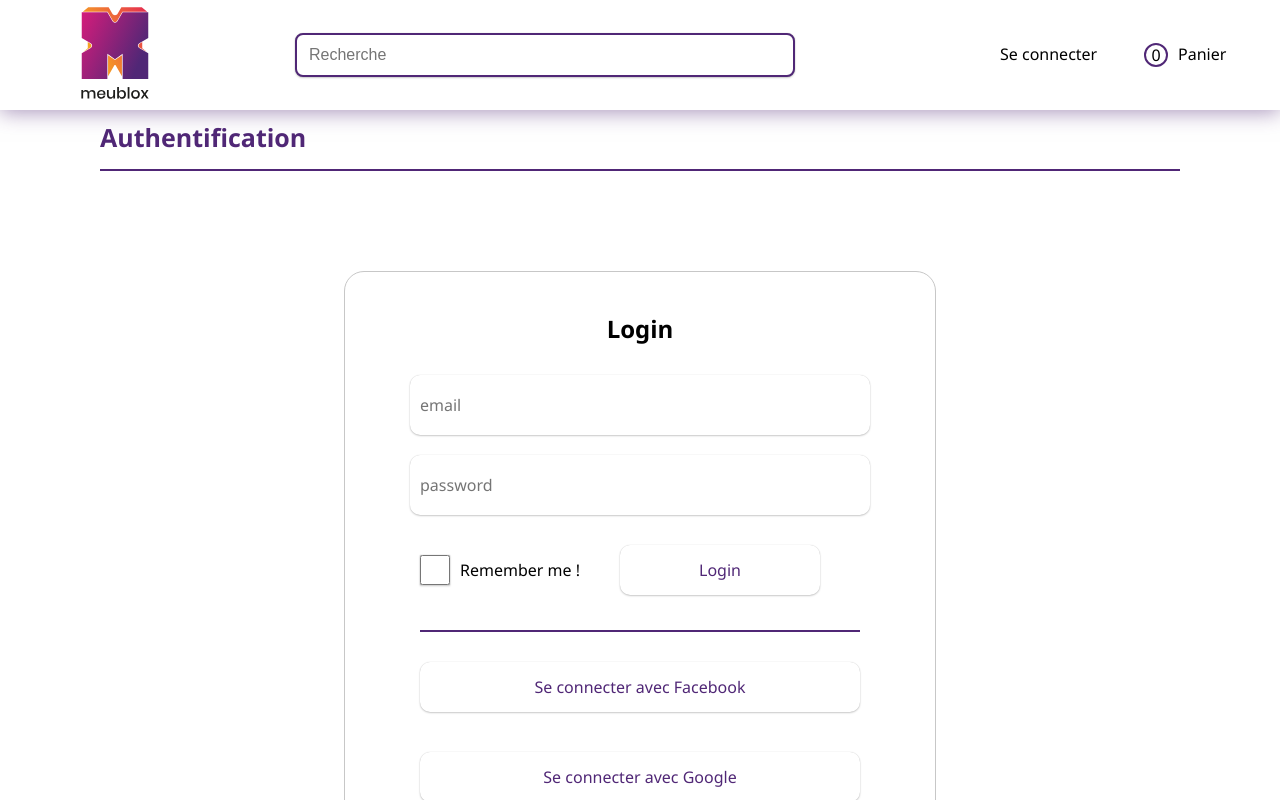
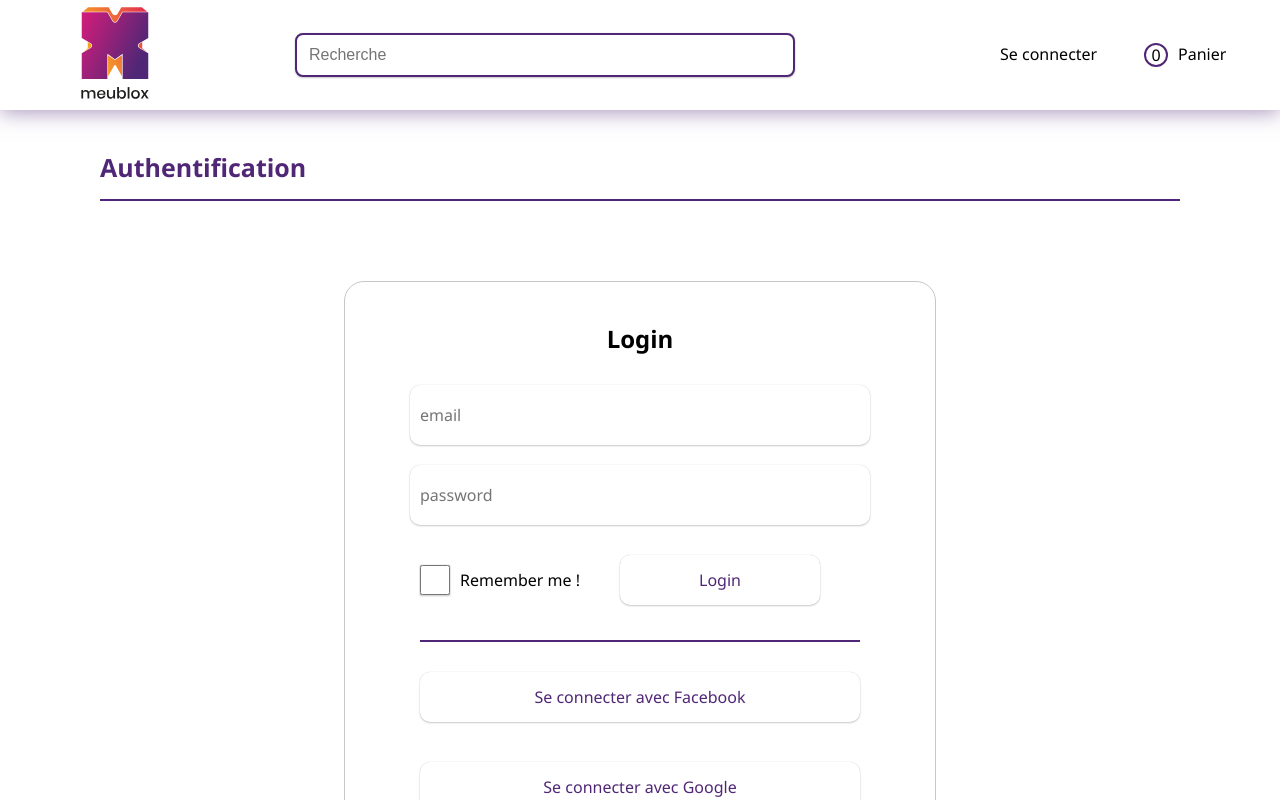
Before and after one commit to Jaimou/-B3-Dev_Meublox, a React (Create React App) app in the folder frontend/: page /login in a window 1280 px wide. Shown: the top 800 px of the page. Built offline with nearby package versions, Linux system fonts and the light colour scheme.

Commit message:
scss login et signin

```diff
--- a/frontend/src/components/Auth/login/Login.scss
+++ b/frontend/src/components/Auth/login/Login.scss
@@ -1,5 +1,6 @@
 .login-page {
-    height: 100%;
+    height: inherit;
+    margin-top: 30px;
 
 
     .login-block {
@@ -10,7 +11,7 @@
         justify-content: center;
         align-items: center;
         margin: auto;
-        margin-top: 100px;
+        margin-top: 80px;
         border: 1px solid #c7c7c7;
         border-radius: 20px;
         padding: 20px;
--- a/frontend/src/components/Auth/signin/Signin.scss
+++ b/frontend/src/components/Auth/signin/Signin.scss
@@ -1,5 +1,6 @@
 .signin-page {
-    height: 100%;
+    height: inherit;
+    margin-top: 30px;
 
 
     .signin-block {
@@ -10,7 +11,7 @@
         justify-content: center;
         align-items: center;
         margin: auto;
-        margin-top: 100px;
+        margin-top: 80px;
         border: 1px solid #c7c7c7;
         border-radius: 20px;
         padding: 20px;
```
